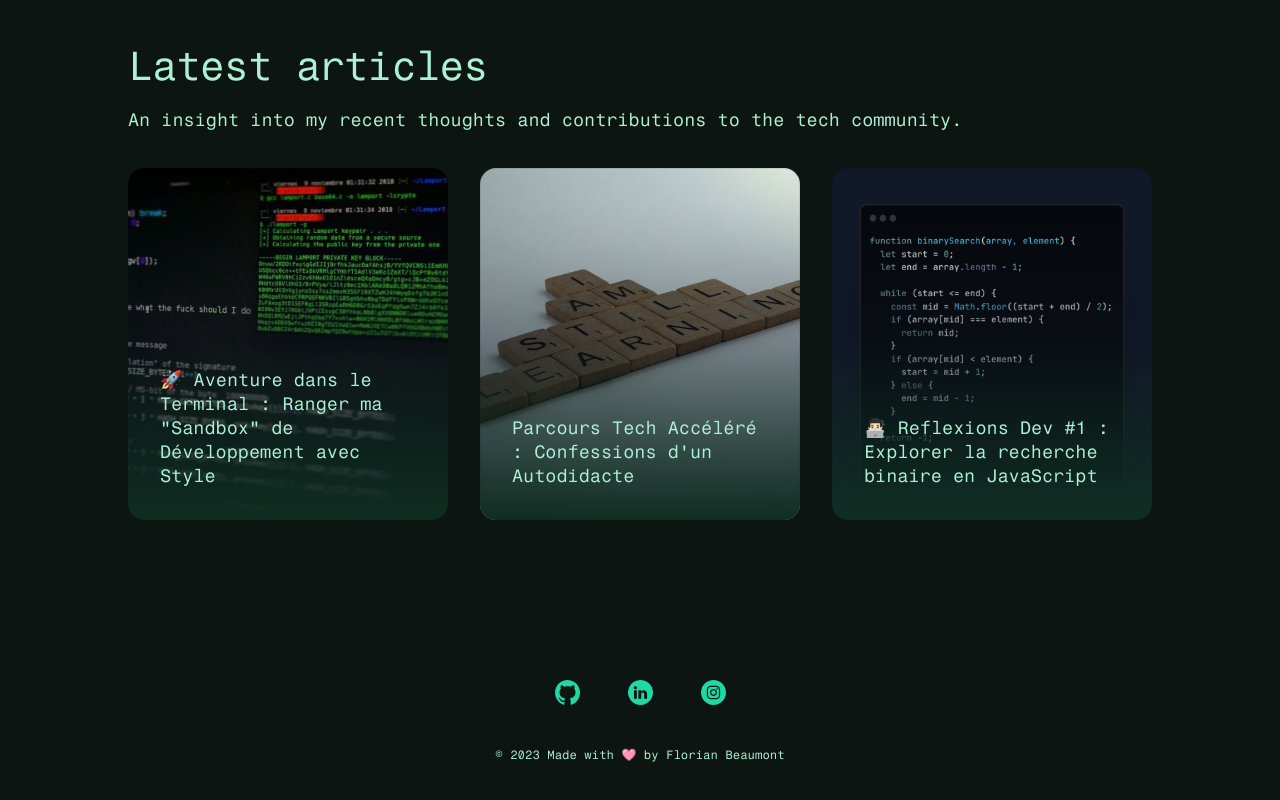
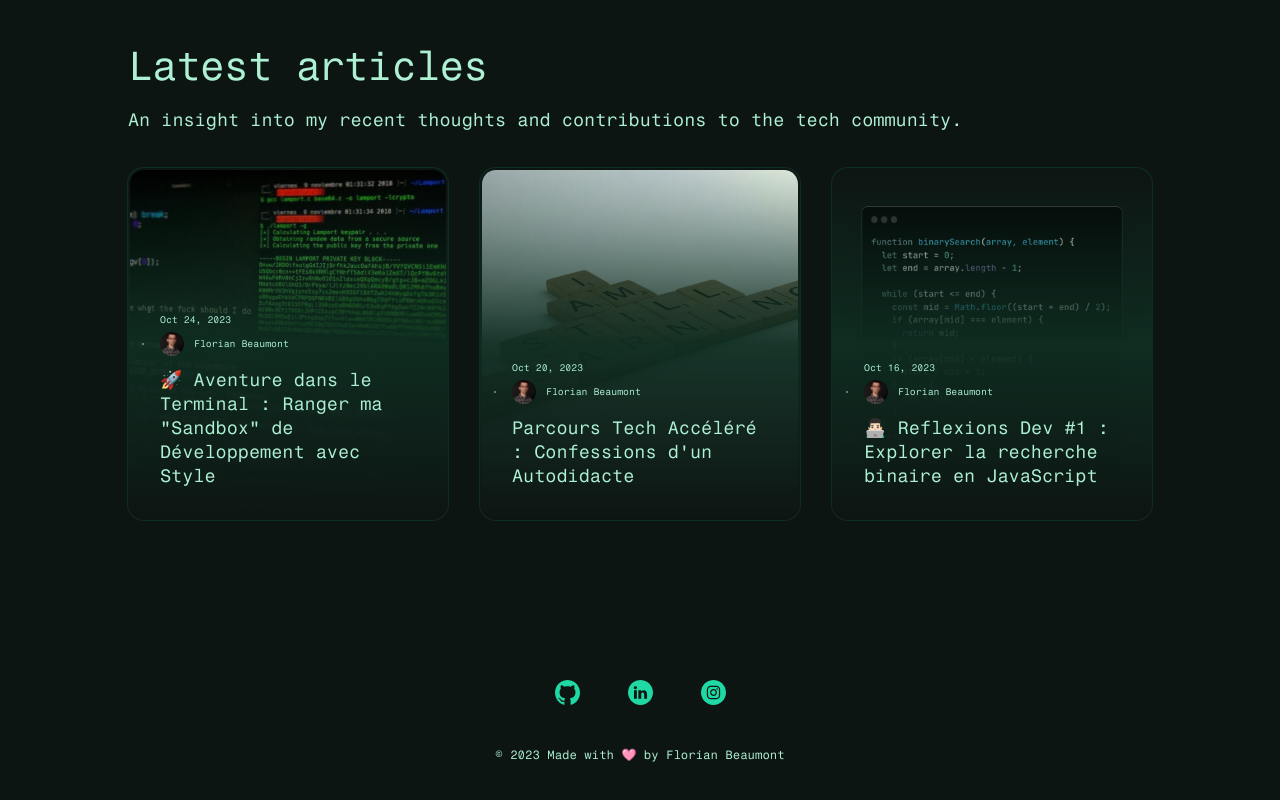
Before and after one commit to FlorianBx/Portfolio-V2, a Vue app: page / in a window 1280 px wide. Shown: the part 2615-3415 px from the top of the page. Built offline with nearby package versions, Linux system fonts and the light colour scheme.

Commit message:
images optimisations for grind some ms performance and fix some minors styles stuff

```diff
--- a/src/components/Blog/BlogComponent.vue
+++ b/src/components/Blog/BlogComponent.vue
@@ -11,11 +11,9 @@ const blogPosts = [
     title:
       '🚀 Aventure dans le Terminal : Ranger ma "Sandbox" de Développement avec Style',
     href: 'https://www.linkedin.com/pulse/aventure-dans-le-terminal-ranger-ma-sandbox-de-avec-style-beaumont/?trackingId=DSgbXpMTQtK3Z%2FB5dtJJsA%3D%3D',
-    description:
-      'Illo sint voluptas. Error voluptates culpa eligendi. Hic vel totam vitae illo. Non aliquid explicabo necessitatibus unde. Sed exercitationem placeat consectetur nulla deserunt vel. Iusto corrupti dicta.',
     imageUrl: artImage1,
-    date: 'Mar 16, 2020',
-    datetime: '2023-03-16',
+    date: 'Oct 24, 2023',
+    datetime: '2023-10-24',
     author: {
       name: 'Florian Beaumont',
       imageUrl: me,
@@ -25,11 +23,9 @@ const blogPosts = [
     id: 2,
     title: "Parcours Tech Accéléré : Confessions d'un Autodidacte",
     href: 'https://www.linkedin.com/pulse/parcours-tech-acc%25C3%25A9l%25C3%25A9r%25C3%25A9-confessions-dun-autodidacte-florian-beaumont/?trackingId=u2kE4qjFT6KBuuoHtXdm%2Fw%3D%3D',
-    description:
-      'Illo sint voluptas. Error voluptates culpa eligendi. Hic vel totam vitae illo. Non aliquid explicabo necessitatibus unde. Sed exercitationem placeat consectetur nulla deserunt vel. Iusto corrupti dicta.',
     imageUrl: artImage2,
-    date: 'Mar 16, 2020',
-    datetime: '2023-11-16',
+    date: 'Oct 20, 2023',
+    datetime: '2023-10-20',
     author: {
       name: 'Florian Beaumont',
       imageUrl: me,
@@ -39,10 +35,8 @@ const blogPosts = [
     id: 3,
     title: '👨🏻‍💻 Reflexions Dev #1 : Explorer la recherche binaire en JavaScript',
     href: 'https://www.linkedin.com/pulse/reflexions-dev-1-explorer-la-recherche-binaire-en-florian-beaumont/?trackingId=u2kE4qjFT6KBuuoHtXdm%2Fw%3D%3D',
-    description:
-      'Illo sint voluptas. Error voluptates culpa eligendi. Hic vel totam vitae illo. Non aliquid explicabo necessitatibus unde. Sed exercitationem placeat consectetur nulla deserunt vel. Iusto corrupti dicta.',
     imageUrl: artImage3,
-    date: 'Mar 16, 2020',
+    date: 'Oct 16, 2023',
     datetime: '2023-10-16',
     author: {
       name: 'Florian Beaumont',
@@ -72,22 +66,21 @@ const blogPosts = [
       <article
         v-for="post in blogPosts"
         :key="post.id"
-        class="cursor relative isolate flex flex-col h-40 justify-end overflow-hidden rounded-2xl bg-gray-900 px-8 pb-8 pt-80 sm:pt-48 lg:pt-80 transition-all duration-300 ease-in-out transform hover:scale-105"
+        class="cursor relative isolate flex flex-col h-40 justify-end overflow-hidden rounded-2xl bg-background ring-1 ring-card px-8 pb-8 pt-80 sm:pt-48 lg:pt-80 transition-all duration-300 ease-in-out transform hover:scale-105"
       >
         <img
           :src="post.imageUrl"
           alt=""
-          class="absolute inset-0 -z-10 h-full w-full object-cover"
+          class="absolute inset-0 z-0 object-cover w-full h-full rounded-2xl p-0.5"
+          loading="lazy"
         />
         <div
-          class="absolute inset-0 -z-10 bg-gradient-to-t from-card via-gray-900/40"
-        />
-        <div
-          class="absolute inset-0 -z-10 rounded-2xl ring-1 ring-inset ring-gray-900/10"
-        />
+          class="absolute inset-0 z-10 bg-gradient-to-t from-background via-card/95 rounded-2xl overflow-hidden"
+        ></div>
+        <!-- <div class="absolute inset-0 z-10 rounded-2xl"></div> -->
 
         <div
-          class="flex flex-wrap items-center gap-y-1 overflow-hidden text-sm font-body leading-6 text-primary"
+          class="gap-y-1 text-sm z-20 font-body leading-6 text-primary rounded-2xl"
         >
           <time :datetime="post.datetime" class="mr-8">{{ post.date }}</time>
           <div class="-ml-4 flex items-center gap-x-4">
@@ -107,12 +100,13 @@ const blogPosts = [
             </div>
           </div>
         </div>
-        <h3 class="mt-3 text-lg font-semibold font-body leading-6 text-primary">
+        <p
+          class="mt-3 text-lg z-20 font-semibold font-body leading-6 text-primary"
+        >
           <a target="_blank" :href="post.href">
-            <span class="absolute inset-0" />
             {{ post.title }}
           </a>
-        </h3>
+        </p>
       </article>
     </div>
   </SectionSlot>
--- a/src/components/FooterC/FooterComponent.vue
+++ b/src/components/FooterC/FooterComponent.vue
@@ -19,7 +19,7 @@ const secondary = ref('#1FD8A4')
           target="_blank"
           rel="noopener noreferrer"
           href="https://github.com/BFlorian91"
-          class="text-gray-400 hover:text-hover"
+          class="text-gray-400 hover:text-hover transition-all duration-300 ease-in-out transform hover:scale-125"
           aria-label="Check out my GitHub repositories"
         >
           <GithubIcon :color="secondary" />
@@ -28,7 +28,7 @@ const secondary = ref('#1FD8A4')
           target="_blank"
           rel="noopener noreferrer"
           href="https://www.linkedin.com/in/florianbeaumont/"
-          class="text-gray-400 hover:text-hover"
+          class="text-gray-400 hover:text-hover transition-all duration-300 ease-in-out transform hover:scale-125"
           aria-label="View my LinkedIn profile"
         >
           <LinkedinIcon :color="secondary" />
@@ -37,7 +37,7 @@ const secondary = ref('#1FD8A4')
           target="_blank"
           rel="noopener noreferrer"
           href="https://www.instagram.com/fb.visual/"
-          class="text-gray-400 hover:text-hover"
+          class="text-gray-400 hover:text-hover transition-all duration-300 ease-in-out transform hover:scale-125"
           aria-label="Follow me on Instagram"
         >
           <InstagramIcon :color="secondary" />
--- a/src/components/Stats/StatsComponent.vue
+++ b/src/components/Stats/StatsComponent.vue
@@ -1,3 +1,10 @@
+<script setup lang="ts">
+const stats = [
+  { id: 1, name: 'Post impression', stat: '1088' },
+  { id: 2, name: 'Growth', stat: '+19.1%' },
+  { id: 3, name: 'Profil view', stat: '+7%' },
+]
+</script>
 <template>
   <div class="px-2">
     <p tabindex="0" class="text-lg font-bold font-heading text-primary">
@@ -7,7 +14,7 @@
       <div
         v-for="item in stats"
         :key="item.name"
-        class="overflow-hidden rounded-lg bg-card px-4 py-5 shadow sm:p-6 transition-all duration-300 ease-in-out transform hover:scale-105"
+        class="overflow-hidden rounded-lg bg-card px-4 py-5 shadow sm:p-6 ring-1 ring-hover transition-all duration-300 ease-in-out transform hover:scale-105"
       >
         <dt
           tabindex="0"
@@ -26,11 +33,3 @@
     </dl>
   </div>
 </template>
-
-<script setup lang="ts">
-const stats = [
-  { id: 1, name: 'Post impression', stat: '1088' },
-  { id: 2, name: 'Growth', stat: '+19.1%' },
-  { id: 3, name: 'Profil view', stat: '+7%' },
-]
-</script>
```
